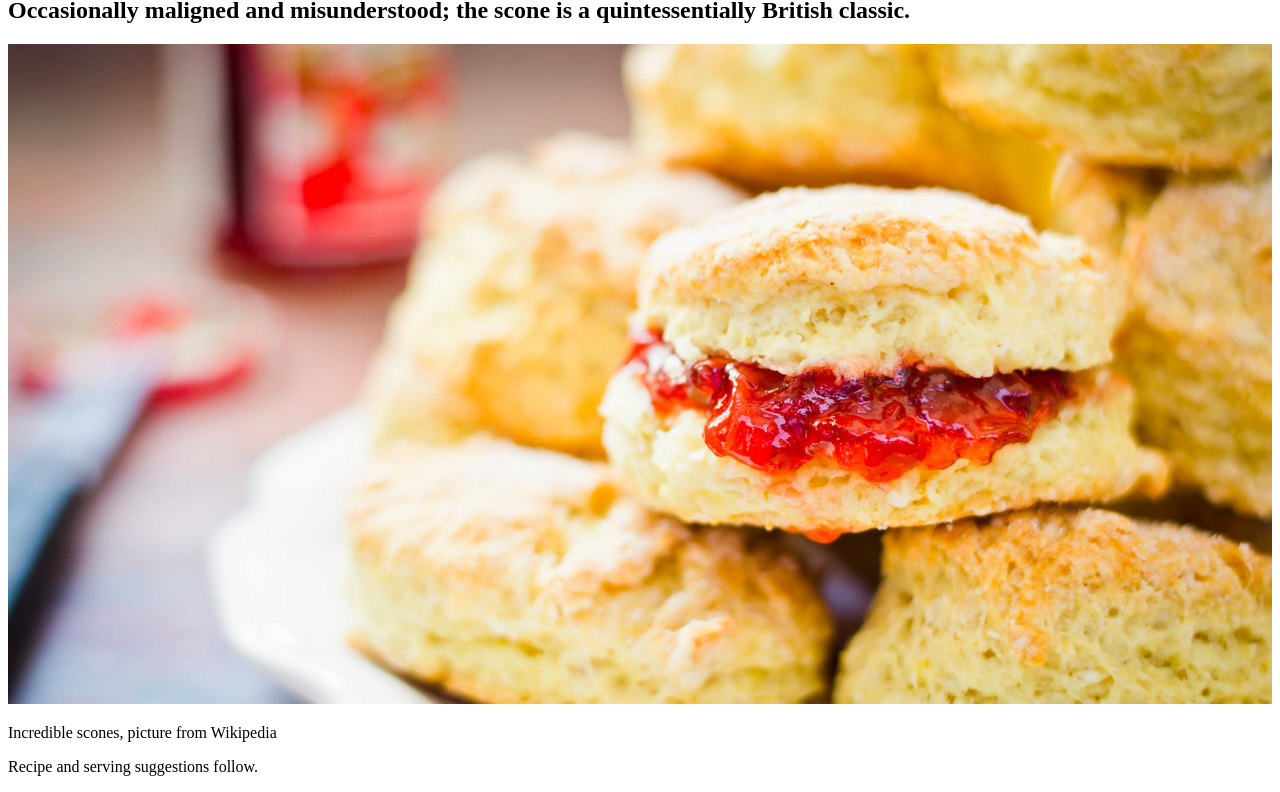
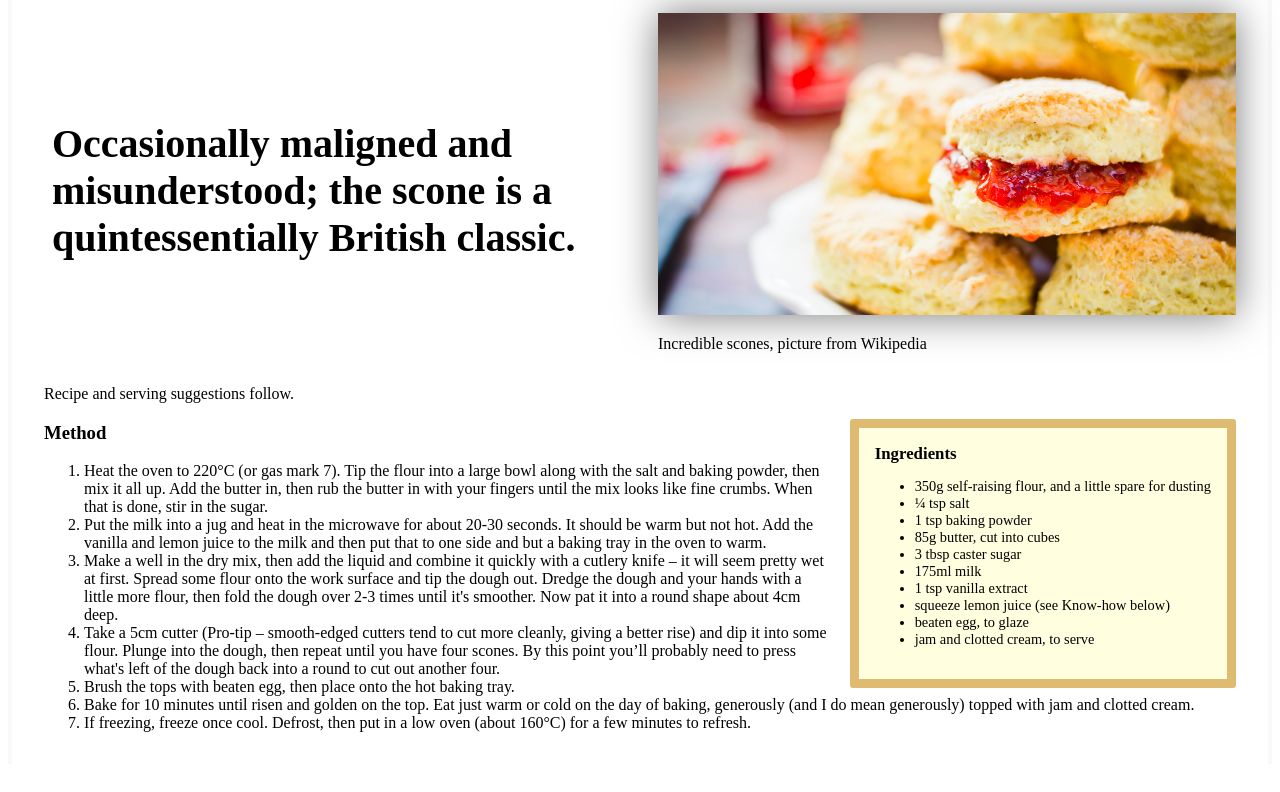
Before and after one commit to sunnykoli77/my-scone-site, a plain HTML site: page index.html in a window 1280 px wide. Shown: the part 149-941 px from the top of the page. Drawn offline with Linux system fonts and the light colour scheme.

Commit message:
Update styles.css

```diff
--- a/css/styles.css
+++ b/css/styles.css
@@ -1,3 +1,44 @@
 img {
   max-width: 100%;
 }
+
+@media screen and (min-width: 800px) {
+  body {
+    border-left: 4px solid #f9f9f9;
+    border-right: 4px solid #f9f9f9;
+    padding: 1rem 2rem;
+  }
+  .IntroWrapper {
+    display: flex;
+    gap: 0 20px;
+    flex: 1 1 auto;
+    align-items: center;
+  }
+  .MoneyShot,
+  .IntroText {
+    margin: 0;
+    flex: 1 1 50%;
+  }
+  .MoneyShotImg {
+    filter: drop-shadow(0 0 20px #0008);
+    border: 0;
+  }
+  .IntroText {
+    padding: 0.5rem;
+    font-size: 2.5rem;
+    text-align: left;
+    position: relative;
+  }
+  .Ingredients {
+    font-size: 0.9rem;
+    float: right;
+    padding: 1rem;
+    margin: 0 0 0.5rem 1rem;
+    border-radius: 3px;
+    background-color: #ffffdf;
+    border: 9px solid #debb71;
+  }
+  .Ingredients h3 {
+    margin: 0;
+  }
+}
```
